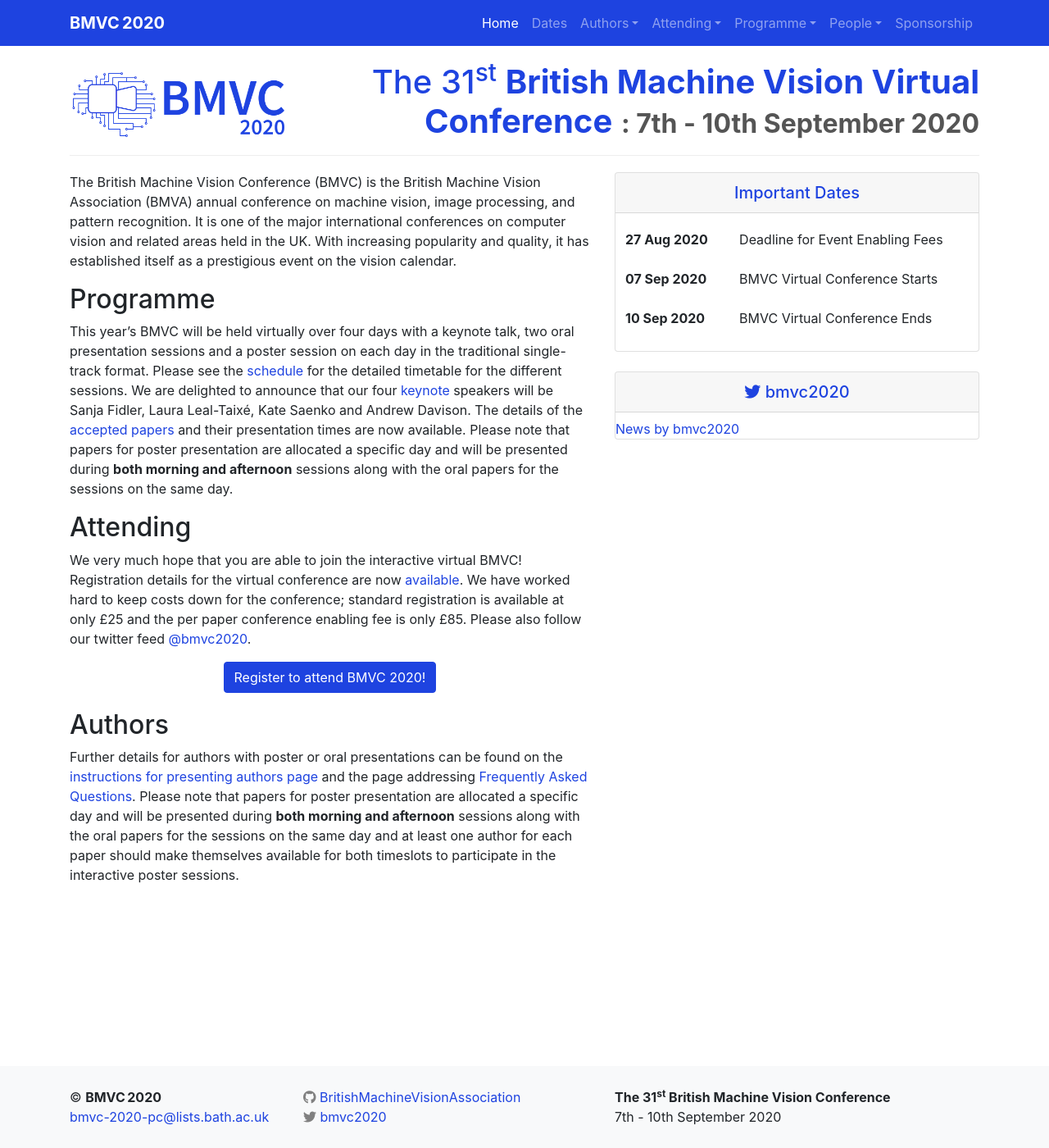
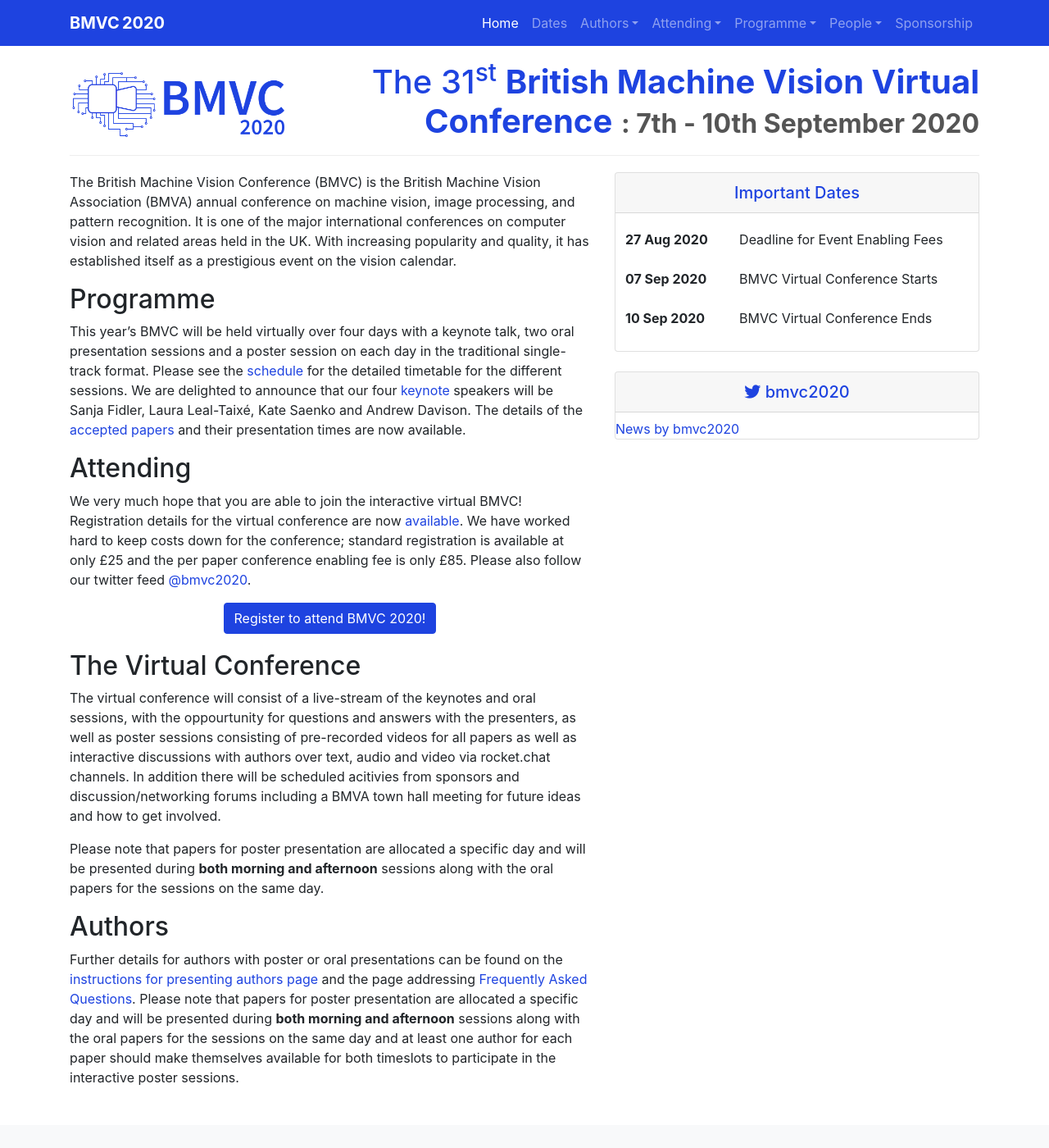
Before and after one commit to BritishMachineVisionAssociation/BMVC2021, a Jekyll site: the page built from index.md, in a window 1280 px wide and 1400 px high. Shown: the whole window at 82% size. Built offline with Jekyll 4.4.1, drawn with Linux system fonts in a browser that asks for light colours; nearby versions of some CDN libraries; comment, search, counter and statistics services are not loaded.

Commit message:
Added virt conf paragraph.

```diff
--- a/index.md
+++ b/index.md
@@ -22,6 +22,12 @@
 </div>
 </div>
 
+## The Virtual Conference
+
+The virtual conference will consist of a live-stream of the keynotes and oral sessions, with the oppourtunity for questions and answers with the presenters, as well as poster sessions consisting of pre-recorded videos for all papers as well as interactive discussions with authors over text, audio and video via rocket.chat channels. In addition there will be scheduled acitivies from sponsors and discussion/networking forums including a BMVA town hall meeting for future ideas and how to get involved.
+
+Please note that papers for poster presentation are allocated a specific day and will be presented during <strong>both morning and afternoon</strong> sessions along with the oral papers for the sessions on the same day.
+
 ## Authors
 
 Further details for authors with poster or oral presentations can be found on the [instructions for presenting authors page]({{site.baseurl}}{% link authors/instructions-for-presenting-authors.md %}) and the page addressing [Frequently Asked Questions]({{site.baseurl}}{% link authors/faq.md %}). Please note that papers for poster presentation are allocated a specific day and will be presented during <strong>both morning and afternoon</strong> sessions along with the oral papers for the sessions on the same day and at least one author for each paper should make themselves available for both timeslots to participate in the interactive poster sessions.
```
Also changed, not shown: other parts of index.md (+1 -1 lines).
